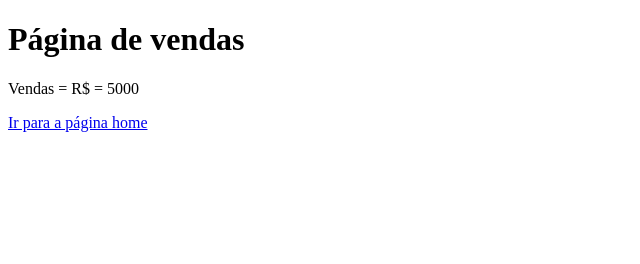
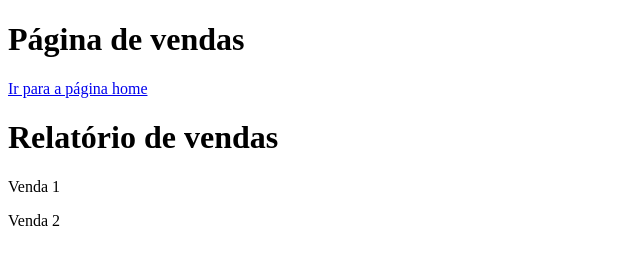
Before and after one commit to AlexandreDuzentos/aulagithub, a plain HTML site: page vendas.html in a window 1280 px wide. Shown: the whole page, without its empty margins (0-640 px from the left). Drawn offline with Linux system fonts and the light colour scheme.

Commit message:
arquivo vendas modificado

```diff
--- a/vendas.html
+++ b/vendas.html
@@ -7,7 +7,9 @@
 </head>
 <body>
     <h1>Página de vendas</h1>
-    <p>Vendas = R$ = 5000</p>
     <a href="./index.html">Ir para a página home</a>
+    <h1>Relatório de vendas</h1>
+    <p>Venda 1</p>
+    <p>Venda 2</p>
 </body>
 </html>
```
